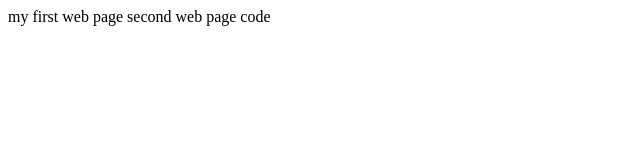
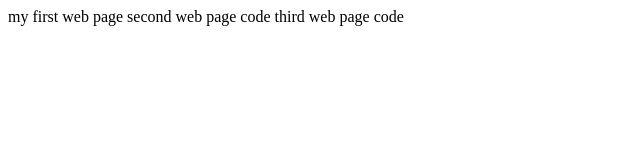
Before and after one commit to weichaojie/webtoolset, a plain HTML site: page firsstweb/testhtml.html in a window 1280 px wide. Shown: the whole page, without its empty margins (0-640 px from the left). Drawn offline with Linux system fonts and the light colour scheme.

Commit message:
add a code line at a another remote computer

```diff
--- a/firsstweb/testhtml.html
+++ b/firsstweb/testhtml.html
@@ -7,5 +7,6 @@
 <body>
 <text>my first web page</text>
 <text>second web page code</text>
+<text>third web page code</text>
 </body>
 </html>
```
